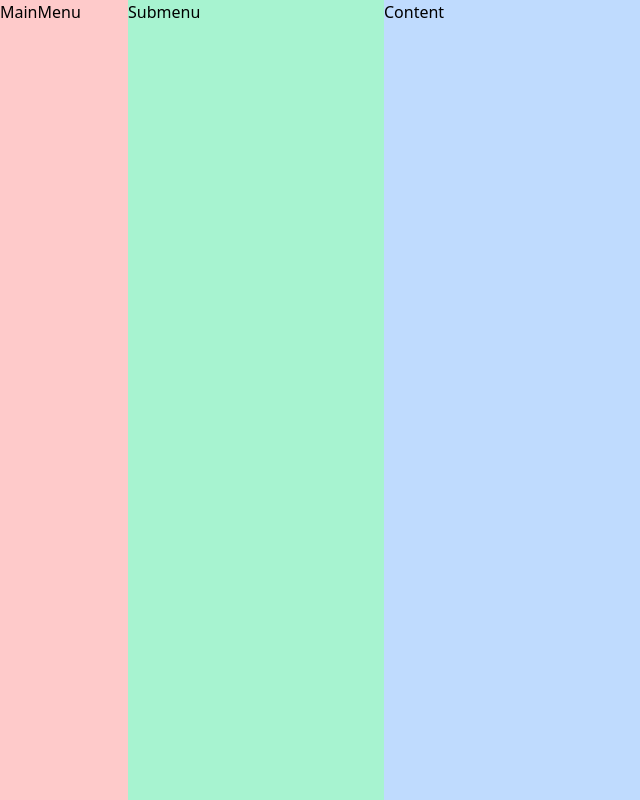
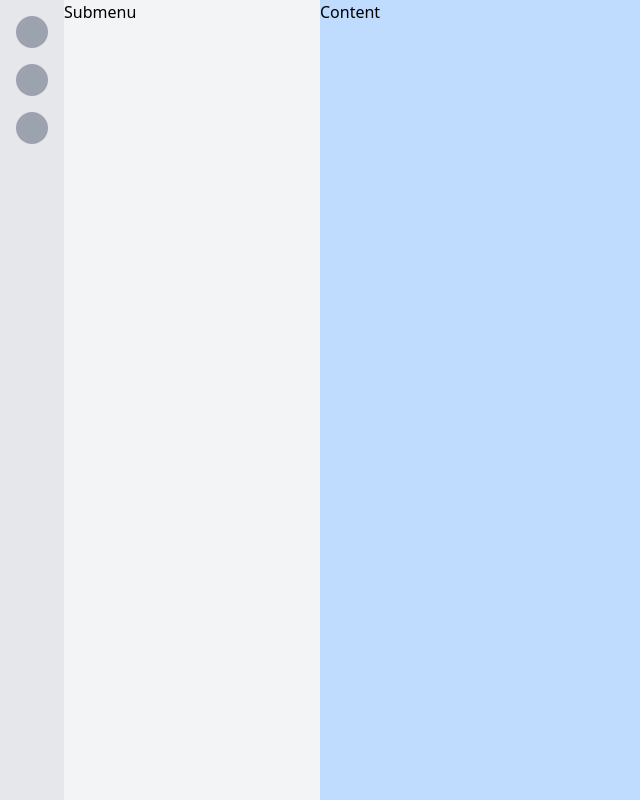
Before and after one commit to abteilung6/tailwind_inbox, a React (Create React App) app: page / in a window 1280 px wide. Shown: the whole page, without its empty margins (0-640 px from the left). Built offline with nearby package versions, Linux system fonts and the light colour scheme.

Commit message:
main menu as col with circles

```diff
--- a/src/App.tsx
+++ b/src/App.tsx
@@ -4,13 +4,16 @@ interface Props {
 }
 
 const App: React.FC<Props> = () => {
-return (
-  <div className="flex flex-row h-screen">
-      <div className="w-32 bg-red-200">MainMenu</div>
-      <div className="w-64 bg-green-200">Submenu</div>
-      <div className="flex-auto bg-blue-200">Content</div>
-  </div>
-);
+  return (
+    <div className="flex flex-row h-screen">
+        <div className="flex flex-col justify-start items-center w-16 p-4 space-y-4 bg-gray-200">
+          {[1,2,3].map((value, index) =>
+            <div key={index} className="rounded-full bg-gray-400 w-8 h-8" />)}
+        </div>
+        <div className="w-64 bg-gray-100">Submenu</div>
+        <div className="flex-auto bg-blue-200">Content</div>
+    </div>
+  );
 };
 
 export default App;
```
